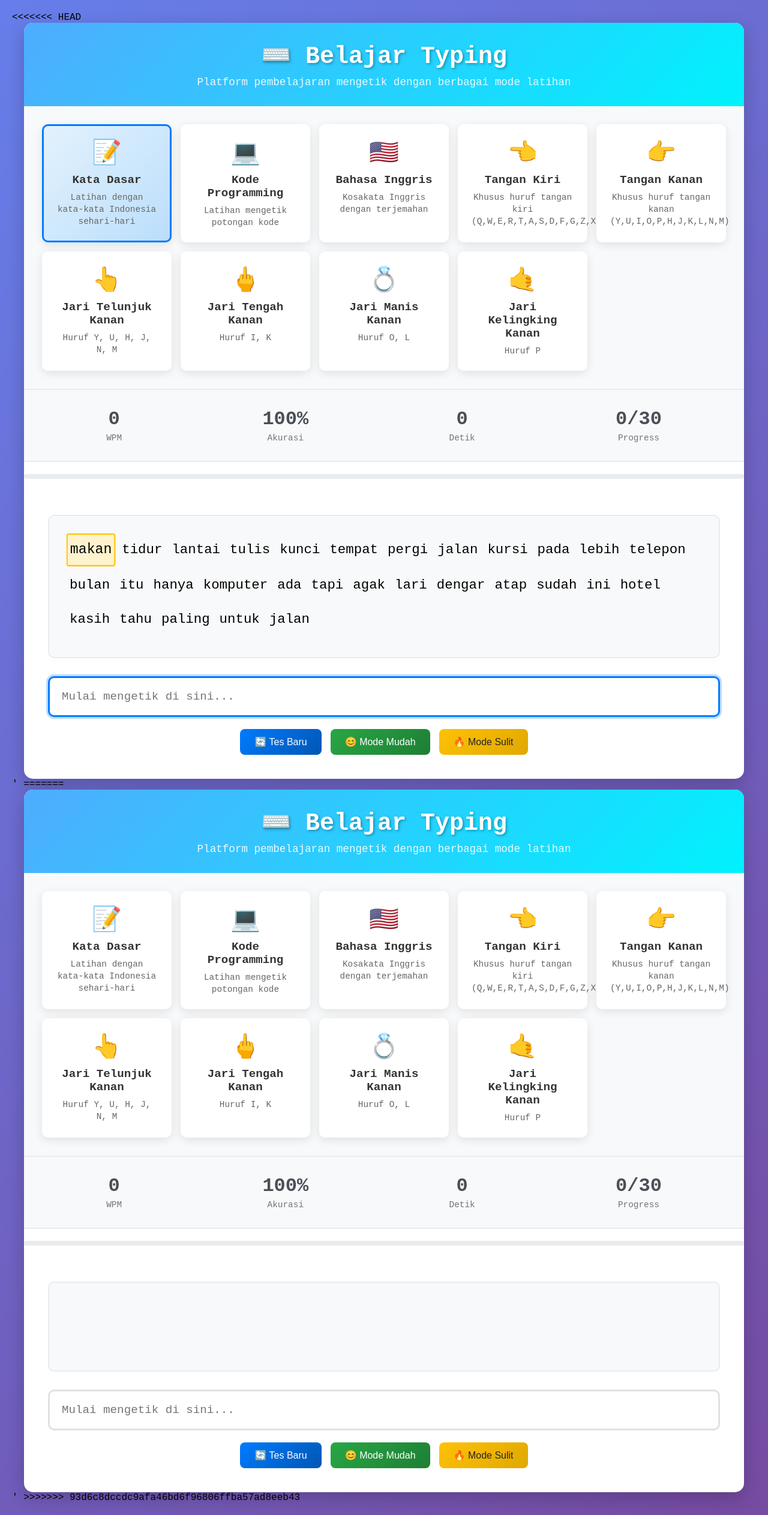
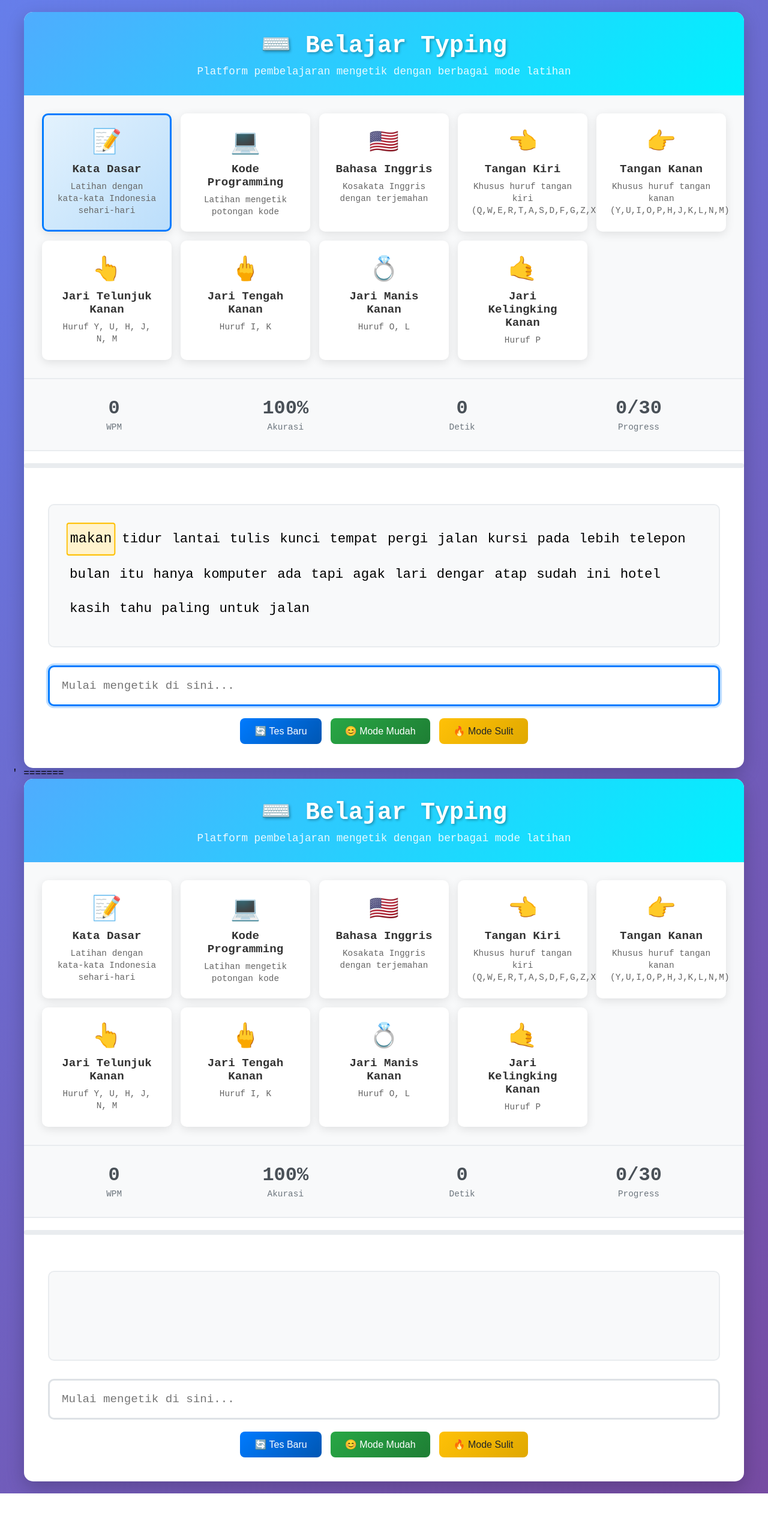
Before and after one commit to afzan354/learn-typing, a PHP site: page / in a window 1280 px wide. Shown: the whole page at 60% size. After the commit the page ends 2489 px from the top, so only its background shows below. Run offline with PHP 8.4, Linux system fonts and the light colour scheme.

Commit message:
Update index.php

```diff
--- a/index.php
+++ b/index.php
@@ -1,4 +1,4 @@
-<<<<<<< HEAD
+
 <!DOCTYPE html>
 <html lang="id">
 <head>
@@ -1931,5 +1931,3 @@
     </script>
 </body>
 </html>
-                '
->>>>>>> 93d6c8dccdc9afa46bd6f96806ffba57ad8eeb43
```
